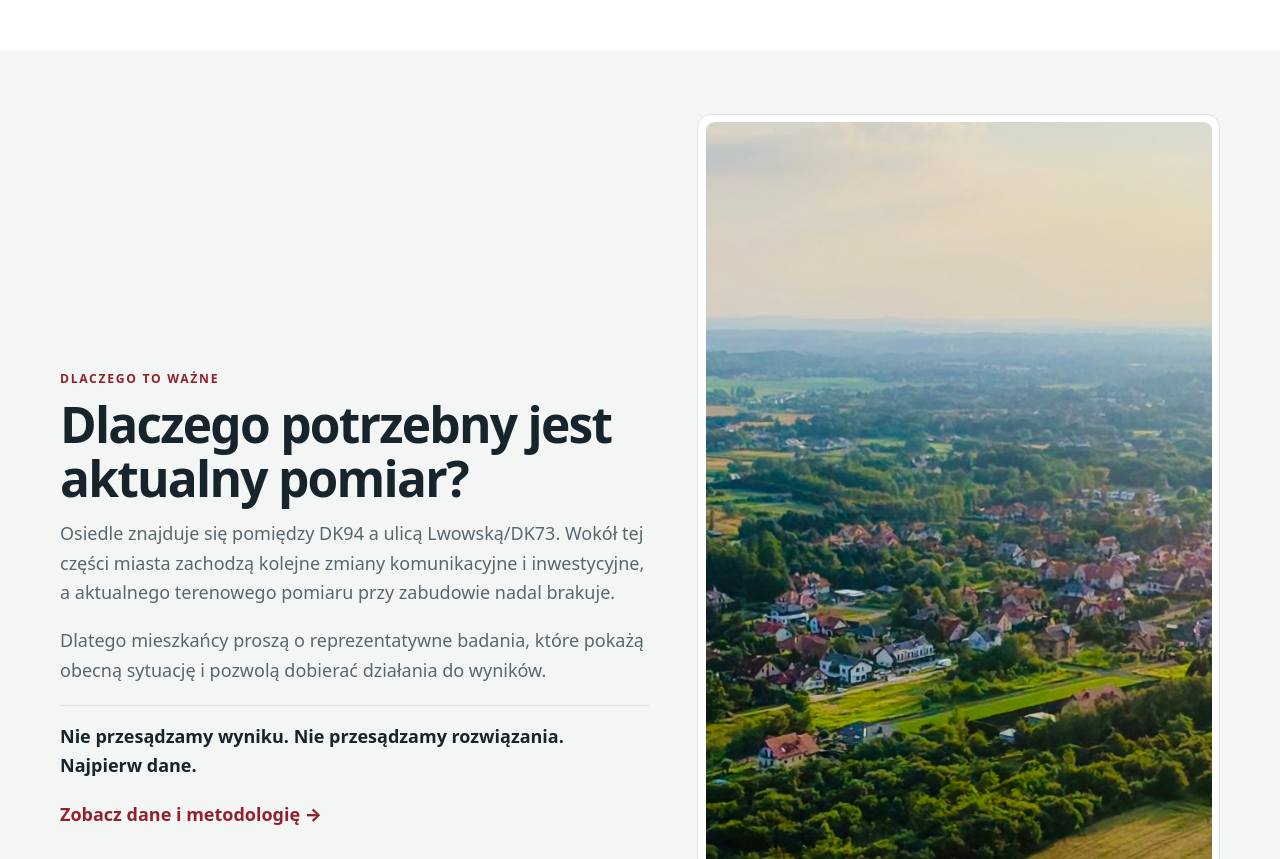
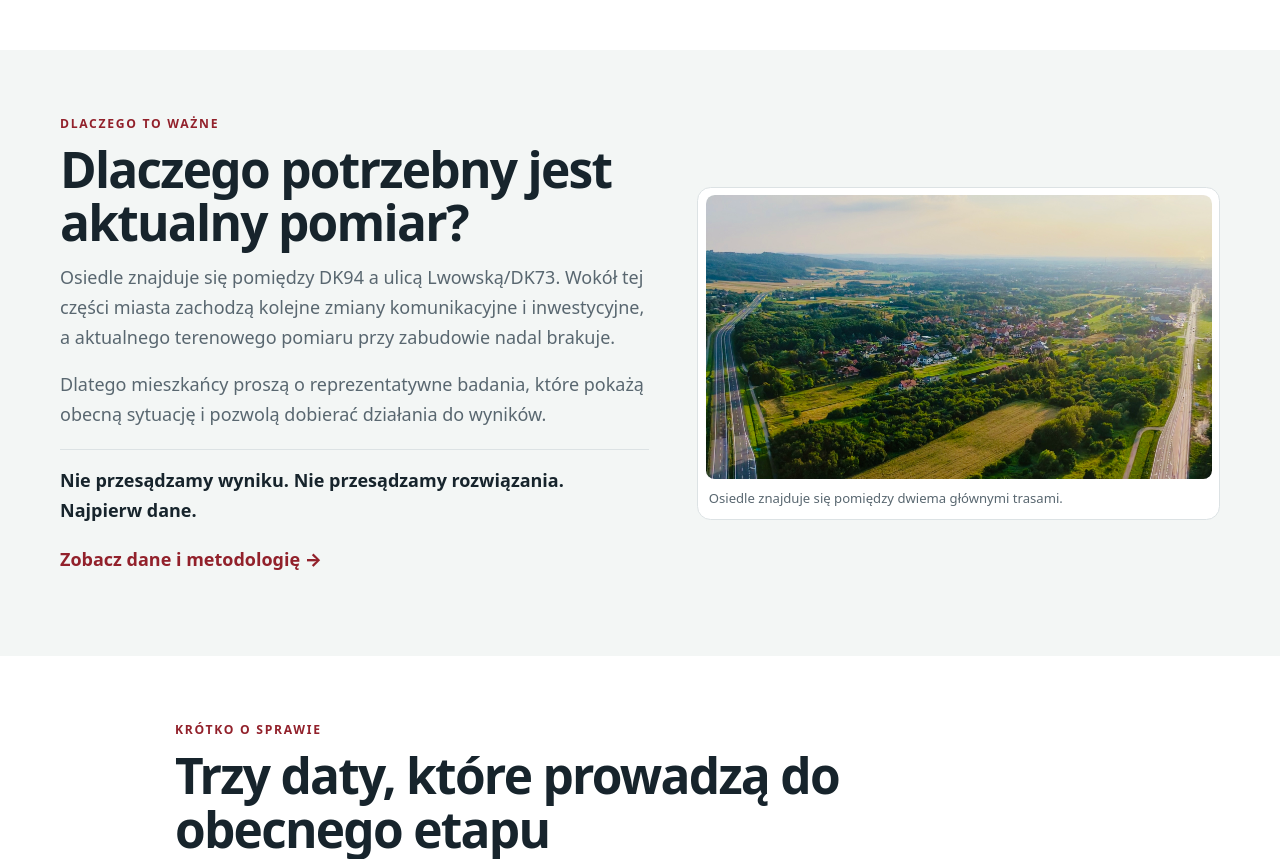
Before and after one commit to Ciszejnaosiedlunauczycielskim/Ciszej-na-osiedlu-nauczycielskim, a plain HTML site: page index.html in a window 1280 px wide. Shown: the part 1040-1899 px from the top of the page. Drawn offline with Linux system fonts and the light colour scheme.

Commit message:
Fix drone photo proportions on homepage

```diff
--- a/assets/css/style.css
+++ b/assets/css/style.css
@@ -799,9 +799,12 @@ footer{background:#0b171d;color:#b7c2c7}
   background:#fff;
 }
 .home-context-image img{
+  display:block;
   width:100%;
-  aspect-ratio:16/9;
-  object-fit:cover;
+  height:auto;
+  max-height:none;
+  aspect-ratio:auto;
+  object-fit:contain;
   border-radius:.55rem;
 }
 .home-context-image figcaption{
```
